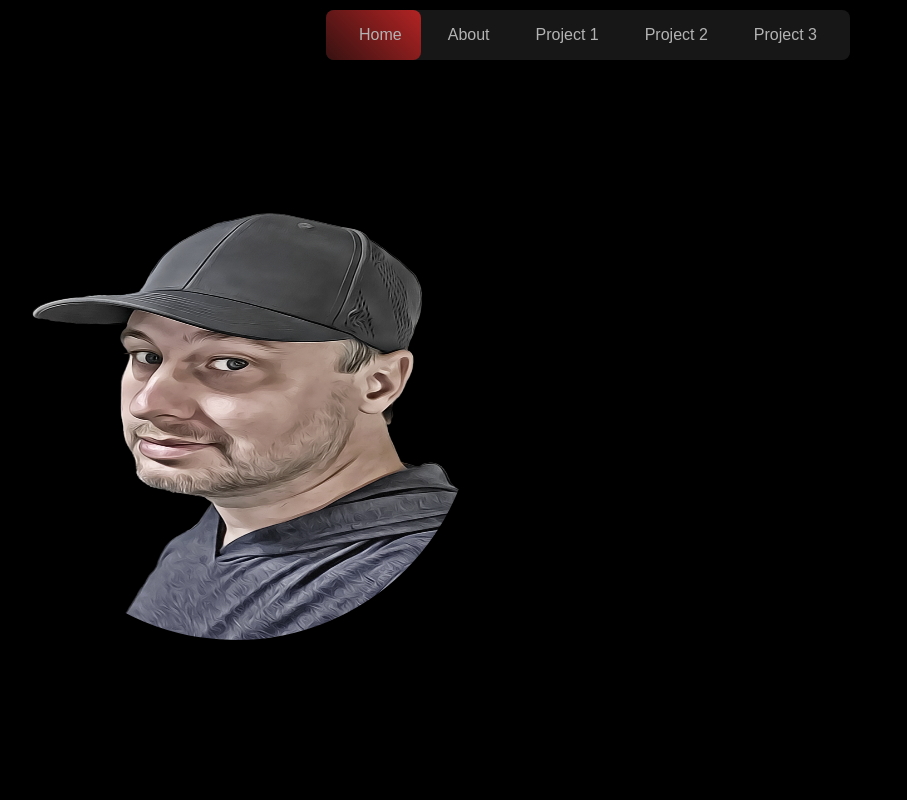
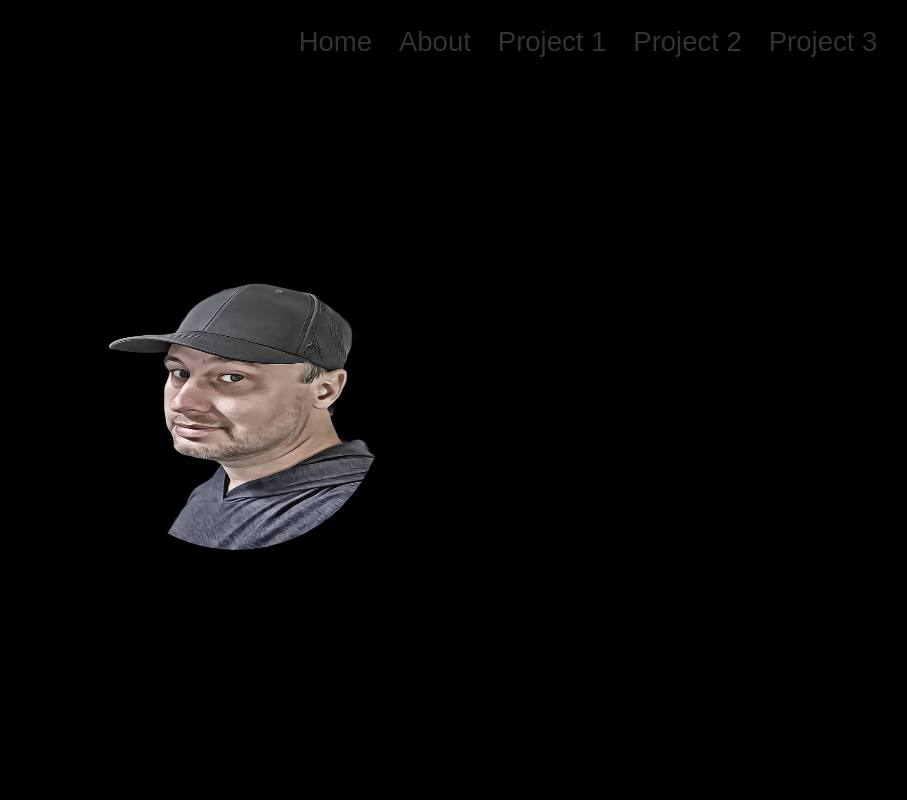
Before and after one commit to aschwir/portfolio, a Django app: page / in a window 1280 px wide. Shown: the whole page, without its empty margins (52-959 px from the left). Run offline with Django 5.2, Linux system fonts and the light colour scheme.

Commit message:
changed nav bar hover effect

```diff
--- a/portfolio/static/portfolio/style.css
+++ b/portfolio/static/portfolio/style.css
@@ -3,6 +3,7 @@
     padding: 0;
    box-sizing: border-box;
    font-family: 'Poppins', sans-serif;
+   font-size: 10px;
 
 }
 
@@ -14,67 +15,48 @@
     background: #000;
 }
 
-.nav-container{
-    position: fixed;
+nav{
+    position: absolute;
     top: 0;
+    left: 0;
+    margin-top: 2%;
     width: 100%;
-
+    text-align: center;
+    font-size: 2.5rem;
 
 }
 
-nav{
-    position: relative;
-    width: 524px;
-    height:50px;
-    background: #222;
-    border-radius: 8px;
-    display: flex;
-    justify-content: center;
-    align-items: center;
-    margin: auto;
-    margin-top: 10px;
-    opacity: .7;
+nav a {
+ position: relative;
+ font-size: 1.1em;
+ padding: 1rem;
+ color: #333;
+ text-decoration: none;
+ padding: 6px none;
+ transition: .5s;
 }
 
-nav a {
-    position: relative;
-    display: inline-block;
-    font-size: 1em;
-    font-weight: 500;
-    color: #fff;
-    text-decoration: none;
-    padding: 0 23px;
-    z-index: 1;
+nav a:hover{
+    color: #0ef;
 }
 
-nav span{
-    position: absolute;
-    top: 0;
-    left: 0;
-    width: 95px;
-    height: 100%;
-    background: linear-gradient(45deg, #4f1919, #ff3333);
-    border-radius: 8px;
-    transition:  .5s;
+nav a span{
+  position: absolute;
+  top: 0;
+  left: 0;
+  width: 100%;
+  height:100%;
+  z-index: -1;
+  border-bottom: 2px solid #0ef;
+  border-radius: 15px;
+  transform: scale(0)translateY(50px);
+  transition: .5s;
+  opacity: 0;
 }
 
-nav a:nth-child(1):hover~span{
-    left:0;
-}
-nav a:nth-child(2):hover~span {
-    left: 95px;
-}
-nav a:nth-child(3):hover~span {
-    left: 189px;
-   width: 110px;
-}
-nav a:nth-child(4):hover~span {
-    left: 289px;
-    width: 115px;
-}
-nav a:nth-child(5):hover~span {
-    left: 413px;
-    width: 110px;
+nav a:hover span{
+    transform: scale(1)translateY(0);
+    opacity: 1;
 }
 
 
--- a/portfolio/templates/portfolio/_base.html
+++ b/portfolio/templates/portfolio/_base.html
@@ -8,17 +8,17 @@
     <title>Portfolio</title>
   </head>
   <body>
-    <div class="nav-container">
+
       <nav>
-        <a href="#">Home</a>
-        <a href="#">About</a>
-        <a href="#">Project 1</a>
-        <a href="#">Project 2</a>
-        <a href="#">Project 3</a>
-        <span></span>
+        <a href="#">Home<span></span></a>
+        <a href="#">About<span></span></a>
+        <a href="#">Project 1<span></span></a>
+        <a href="#">Project 2<span></span></a>
+        <a href="#">Project 3<span></span></a>
       </nav>
-    </div>
-    <div class="img_class">
+
+
+ <div class="img_class">
        <img src={% static "portfolio/me.png" %} alt="me.png">
     </div>
 
```
